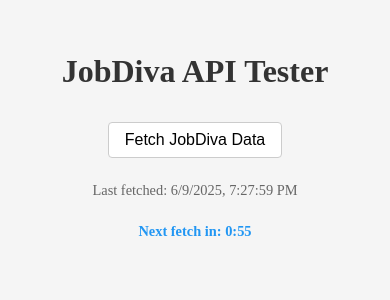
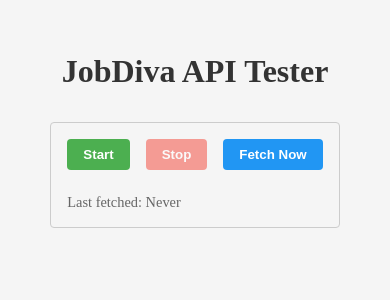
Before and after one commit to axiom-nik/azure-functions, a Next.js app: page / in a window 390 px wide. Shown: the top 300 px of the page. Built offline with nearby package versions, Linux system fonts and the light colour scheme; no server answers.

Commit message:
Enhance UI and functionality: Added responsive styles, improved button interactions, and implemented start/stop functionality for data fetching. Updated Excel export path to use 'tmp' directory.

```diff
--- a/app/page.module.css
+++ b/app/page.module.css
@@ -5,6 +5,8 @@
   padding: 2rem;
   min-height: 100vh;
   background-color: #f5f5f5;
+  max-width: 1200px;
+  margin: 0 auto;
 }
 
 .title {
@@ -12,23 +14,29 @@
   margin-bottom: 2rem;
   color: #333;
   font-weight: 600;
+  text-align: center;
 }
 
 .controls {
   margin-bottom: 2rem;
+  padding: 1rem;
+  border: 1px solid #ccc;
+  border-radius: 4px;
+}
+
+.buttonGroup {
   display: flex;
-  flex-direction: column;
-  align-items: center;
   gap: 1rem;
+  margin-bottom: 1rem;
 }
 
 .button {
   padding: 0.5rem 1rem;
-  font-size: 1rem;
+  border: none;
   border-radius: 4px;
-  border: 1px solid #ccc;
-  background-color: #fff;
   cursor: pointer;
+  font-weight: bold;
+  transition: background-color 0.2s;
 }
 
 .button:disabled {
@@ -36,18 +44,51 @@
   cursor: not-allowed;
 }
 
+.startButton {
+  background-color: #4CAF50;
+  color: white;
+}
+
+.startButton:hover:not(:disabled) {
+  background-color: #45a049;
+}
+
+.stopButton {
+  background-color: #f44336;
+  color: white;
+}
+
+.stopButton:hover:not(:disabled) {
+  background-color: #da190b;
+}
+
+.button:not(.startButton):not(.stopButton) {
+  background-color: #2196F3;
+  color: white;
+}
+
+.button:not(.startButton):not(.stopButton):hover:not(:disabled) {
+  background-color: #1976D2;
+}
+
+.status {
+  display: flex;
+  flex-direction: column;
+  gap: 0.5rem;
+}
+
 .error {
+  color: #f44336;
   padding: 1rem;
   margin: 1rem 0;
   background-color: #ffebee;
-  color: #c62828;
   border-radius: 4px;
-  border: 1px solid #ef9a9a;
 }
 
 .responseContainer {
   width: 100%;
   max-width: 800px;
+  margin-top: 2rem;
 }
 
 .response {
@@ -73,11 +114,7 @@
 
 .metadata {
   margin-top: 1rem;
-  padding: 1rem;
-  background-color: #e3f2fd;
+  padding: 0.5rem;
+  background-color: #f5f5f5;
   border-radius: 4px;
-  border: 1px solid #90caf9;
-  font-size: 0.9rem;
-  color: #1976d2;
-  text-align: center;
 }
--- a/app/page.tsx
+++ b/app/page.tsx
@@ -18,6 +18,7 @@
   const [lastFetchTime, setLastFetchTime] = useState<string>('Never');
   const [nextFetchIn, setNextFetchIn] = useState<number>(FETCH_INTERVAL / 1000);
   const [metadata, setMetadata] = useState<ApiMetadata | null>(null);
+  const [isRunning, setIsRunning] = useState(false);
 
   const fetchJobDivaData = async () => {
     try {
@@ -50,14 +51,18 @@
   };
 
   useEffect(() => {
-    // Fetch data immediately when component mounts
+    let fetchIntervalId: NodeJS.Timeout;
+    let countdownIntervalId: NodeJS.Timeout;
+
+    if (isRunning) {
+      // Fetch data immediately when starting
       fetchJobDivaData();
 
-    // Set up timer to fetch every 2 minutes (for testing)
-    const fetchIntervalId = setInterval(fetchJobDivaData, FETCH_INTERVAL);
+      // Set up timer to fetch every interval
+      fetchIntervalId = setInterval(fetchJobDivaData, FETCH_INTERVAL);
 
       // Set up countdown timer that updates every second
-    const countdownIntervalId = setInterval(() => {
+      countdownIntervalId = setInterval(() => {
         setNextFetchIn(prev => {
           if (prev <= 1) {
             return FETCH_INTERVAL / 1000;
@@ -65,13 +70,14 @@
           return prev - 1;
         });
       }, 1000);
+    }
 
-    // Cleanup intervals on component unmount
+    // Cleanup intervals on component unmount or when stopping
     return () => {
-      clearInterval(fetchIntervalId);
-      clearInterval(countdownIntervalId);
+      if (fetchIntervalId) clearInterval(fetchIntervalId);
+      if (countdownIntervalId) clearInterval(countdownIntervalId);
     };
-  }, []); // Empty dependency array means this effect runs once on mount
+  }, [isRunning]); // Effect runs when isRunning changes
 
   // Format the countdown time
   const formatCountdown = (seconds: number): string => {
@@ -80,30 +86,59 @@
     return `${minutes}:${remainingSeconds.toString().padStart(2, '0')}`;
   };
 
+  const handleStart = () => {
+    setIsRunning(true);
+  };
+
+  const handleStop = () => {
+    setIsRunning(false);
+    setNextFetchIn(FETCH_INTERVAL / 1000);
+  };
+
   return (
     <main className={styles.main}>
       <h1 className={styles.title}>JobDiva API Tester</h1>
 
       <div className={styles.controls}>
+        <div className={styles.buttonGroup}>
+          <button
+            onClick={handleStart}
+            disabled={isRunning || isLoading}
+            className={`${styles.button} ${styles.startButton}`}
+          >
+            Start
+          </button>
+          <button
+            onClick={handleStop}
+            disabled={!isRunning}
+            className={`${styles.button} ${styles.stopButton}`}
+          >
+            Stop
+          </button>
           <button
             onClick={fetchJobDivaData}
             disabled={isLoading}
             className={styles.button}
           >
-          {isLoading ? 'Fetching...' : 'Fetch JobDiva Data'}
+            {isLoading ? 'Fetching...' : 'Fetch Now'}
           </button>
+        </div>
+        <div className={styles.status}>
           <div className={styles.lastFetch}>
             Last fetched: {lastFetchTime}
           </div>
+          {isRunning && (
             <div className={styles.nextFetch}>
               Next fetch in: {formatCountdown(nextFetchIn)}
             </div>
+          )}
           {metadata && (
             <div className={styles.metadata}>
               <div>Region: {metadata.region}</div>
               <div>Server timestamp: {new Date(metadata.fetchTimestamp).toLocaleString()}</div>
             </div>
           )}
+        </div>
       </div>
 
       {error && (
```
Also changed, not shown: 2 other files (tests, documents, lock files or other folders). Lines whose indentation alone changed are shown as unchanged.
